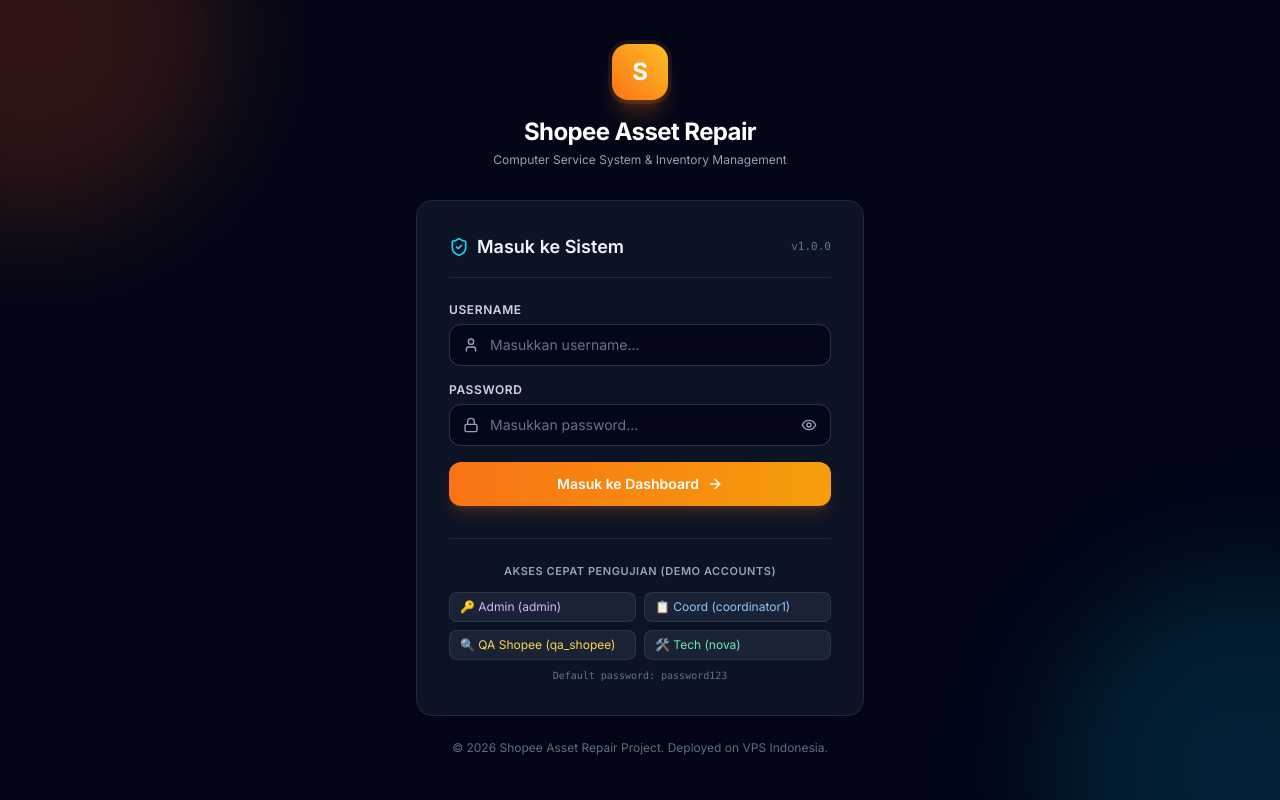
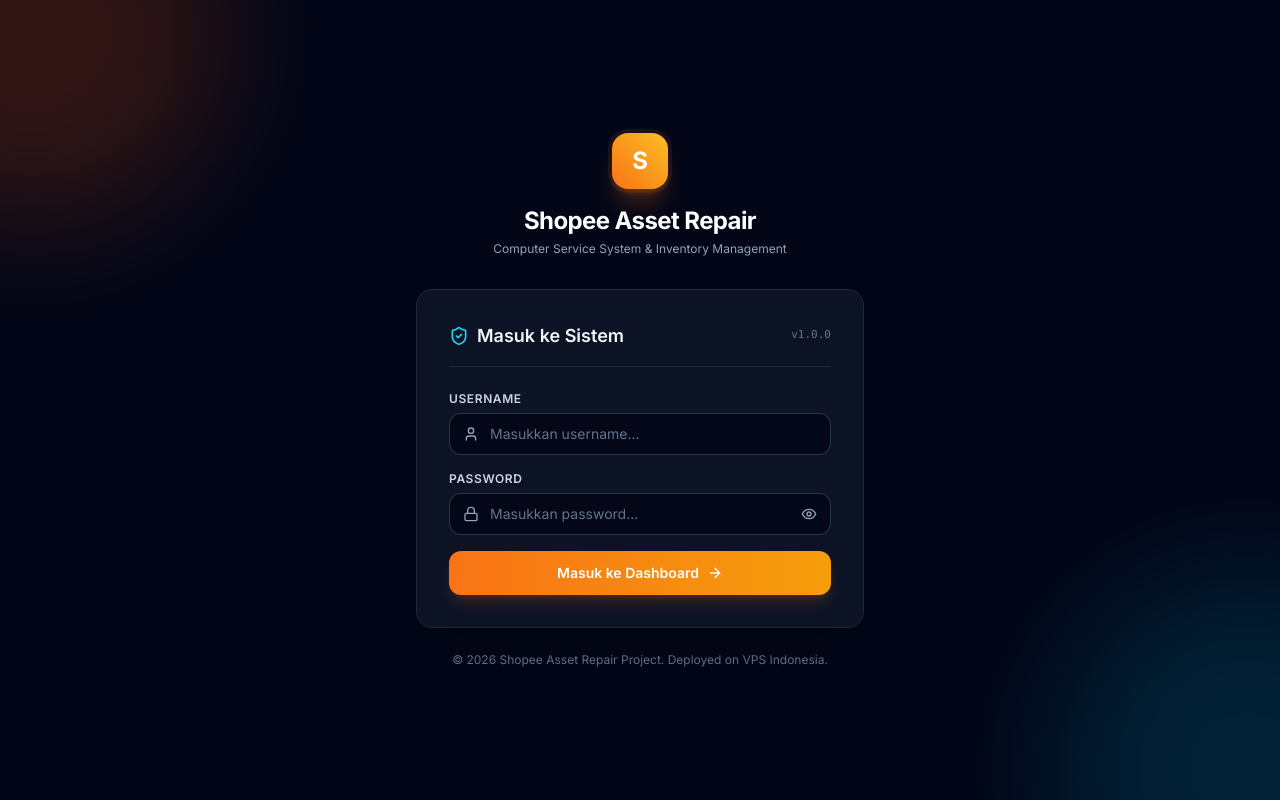
Before and after one commit to dwishaharyar-001/shopee-repair-system, a React (Vite) app in the folder client/: page /login in a window 1280 px wide. Built offline with nearby package versions, Linux system fonts and the light colour scheme; no server answers.

Commit message:
Remove demo accounts test preset buttons from login page

```diff
--- a/client/src/pages/Login.jsx
+++ b/client/src/pages/Login.jsx
@@ -35,13 +35,6 @@
     } finally {
       setIsSubmitting(false);
     }
-  };
-
-  // Quick preset helper for easy login during testing
-  const handleQuickLogin = (presetUser) => {
-    setUsername(presetUser);
-    setPassword('password123');
-    setError('');
   };
 
   return (
@@ -141,46 +134,6 @@
               )}
             </button>
           </form>
-
-          {/* Preset Demo Accounts */}
-          <div className="mt-8 pt-6 border-t border-slate-800">
-            <p className="text-[11px] text-slate-400 font-semibold uppercase tracking-wider mb-3 text-center">
-              Akses Cepat Pengujian (Demo Accounts)
-            </p>
-            <div className="grid grid-cols-2 gap-2 text-xs">
-              <button
-                type="button"
-                onClick={() => handleQuickLogin('admin')}
-                className="px-2.5 py-1.5 bg-slate-800/80 hover:bg-slate-800 text-purple-300 rounded-lg border border-slate-700/60 text-left transition-colors truncate"
-              >
-                🔑 Admin (admin)
-              </button>
-              <button
-                type="button"
-                onClick={() => handleQuickLogin('coordinator1')}
-                className="px-2.5 py-1.5 bg-slate-800/80 hover:bg-slate-800 text-blue-300 rounded-lg border border-slate-700/60 text-left transition-colors truncate"
-              >
-                📋 Coord (coordinator1)
-              </button>
-              <button
-                type="button"
-                onClick={() => handleQuickLogin('qa_shopee')}
-                className="px-2.5 py-1.5 bg-slate-800/80 hover:bg-slate-800 text-amber-300 rounded-lg border border-slate-700/60 text-left transition-colors truncate"
-              >
-                🔍 QA Shopee (qa_shopee)
-              </button>
-              <button
-                type="button"
-                onClick={() => handleQuickLogin('nova')}
-                className="px-2.5 py-1.5 bg-slate-800/80 hover:bg-slate-800 text-emerald-300 rounded-lg border border-slate-700/60 text-left transition-colors truncate"
-              >
-                🛠️ Tech (nova)
-              </button>
-            </div>
-            <p className="text-[10px] text-slate-500 text-center mt-2 font-mono">
-              Default password: password123
-            </p>
-          </div>
         </div>
 
         {/* Footer */}
```
